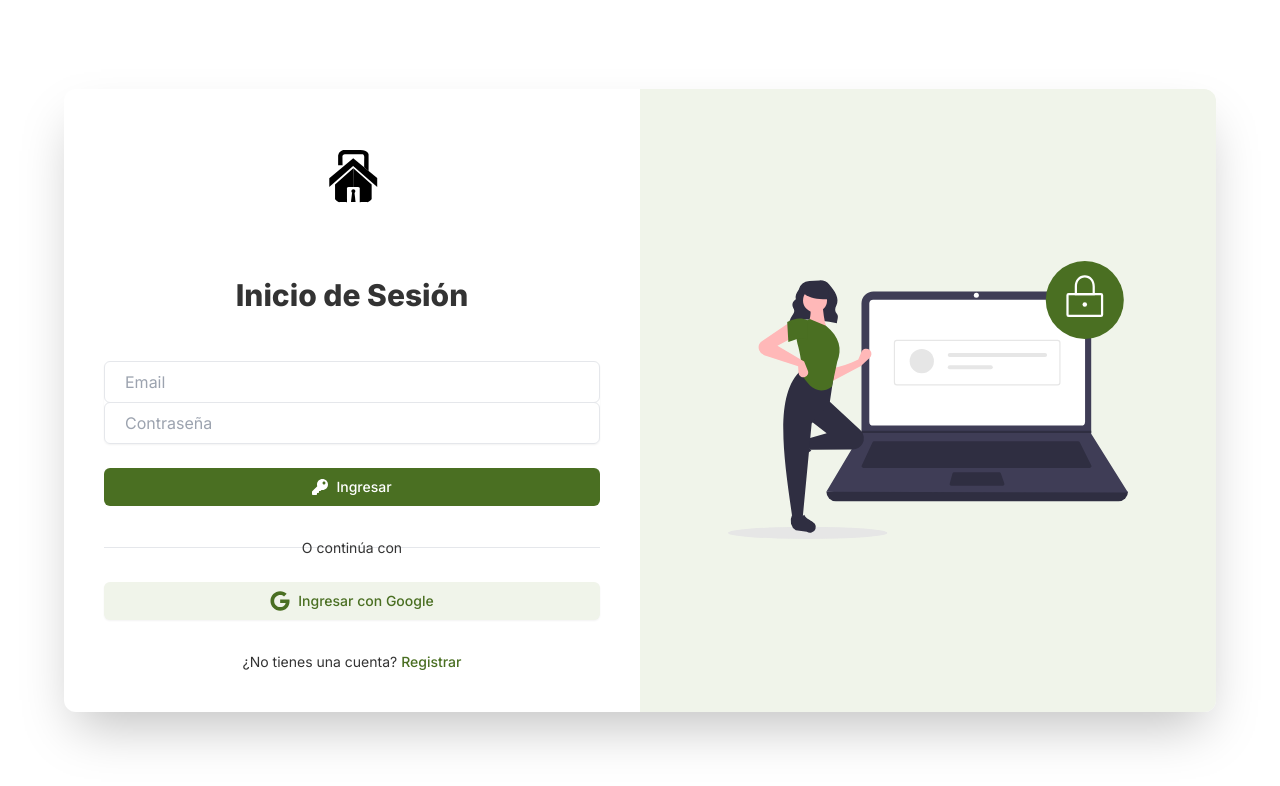
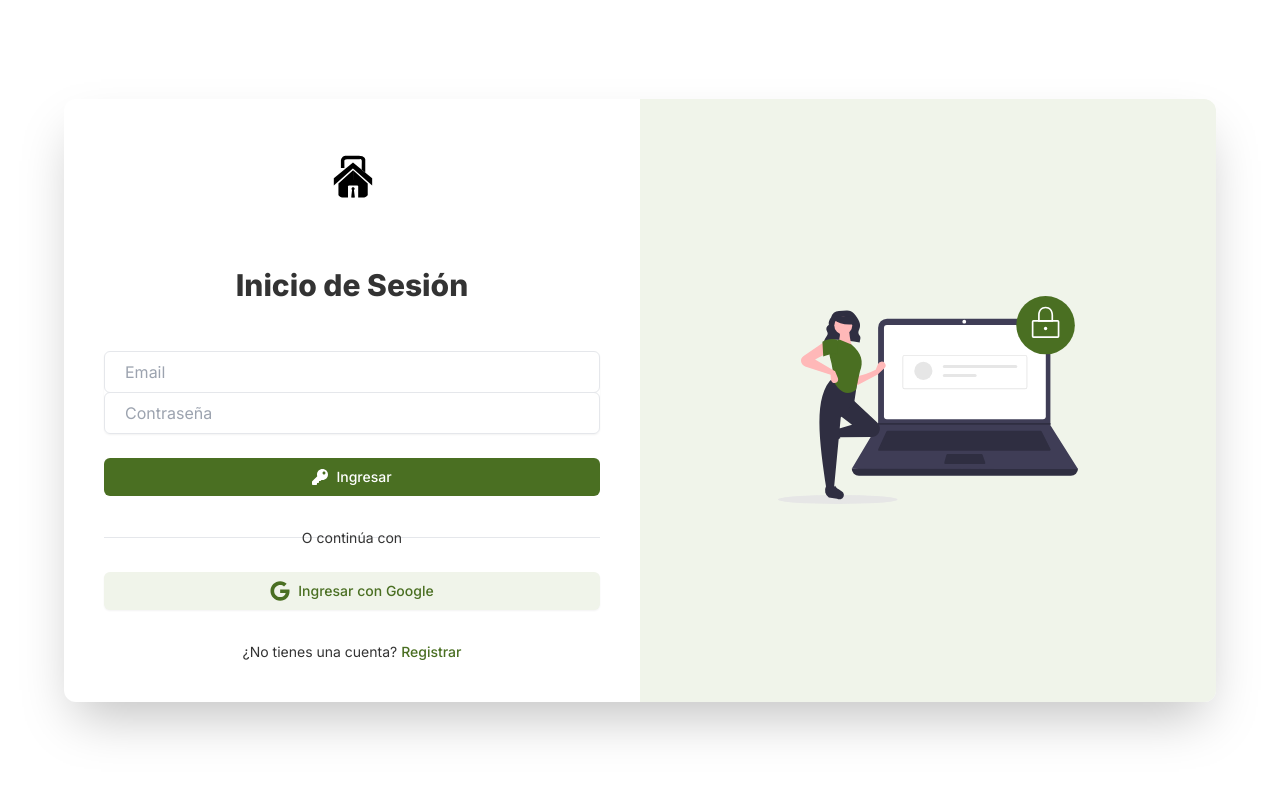
Before and after one commit to bryanhenrry94/urbanoaccesoapp, a Next.js app: page /login in a window 1280 px wide. Shown: the top 786 px of the page. Built offline with nearby package versions, Linux system fonts and the light colour scheme; no server answers.

Commit message:
ajuste de pantalla login y registro a movil

```diff
--- a/src/app/login/page.tsx
+++ b/src/app/login/page.tsx
@@ -86,22 +86,22 @@ const LoginPage: React.FC = () => {
   };
 
   return (
-    <div className="min-h-screen bg-background-alt flex items-center justify-center">
-      <div className="flex w-full max-w-6xl bg-background rounded-xl shadow-2xl overflow-hidden">
-        <div className="w-1/2 p-10 space-y-8">
+    <div className="min-h-screen bg-background-alt flex items-center justify-center p-4">
+      <div className="flex flex-col md:flex-row w-full max-w-6xl bg-background rounded-xl shadow-2xl overflow-hidden">
+        <div className="w-full md:w-1/2 p-6 md:p-10 space-y-6 md:space-y-8">
           <div className="flex flex-col items-center">
             <Image
               src="/UrbanoAcceso.svg"
               alt="Logo"
-              width={100}
-              height={100}
-              className="mb-6"
+              width={80}
+              height={80}
+              className="mb-4 md:mb-6"
             />
-            <h2 className="mt-6 text-center text-3xl font-extrabold text-text">
+            <h2 className="mt-4 md:mt-6 text-center text-2xl md:text-3xl font-extrabold text-text">
               Inicio de Sesión
             </h2>
           </div>
-          <form className="mt-8 space-y-6" onSubmit={handleSubmit}>
+          <form className="mt-6 md:mt-8 space-y-4 md:space-y-6" onSubmit={handleSubmit}>
             <div className="rounded-md shadow-sm -space-y-px">
               <div>
                 <Label htmlFor="email" className="sr-only">
@@ -148,7 +148,7 @@ const LoginPage: React.FC = () => {
             </div>
           </form>
 
-          <div className="mt-6">
+          <div className="mt-4 md:mt-6">
             <div className="relative">
               <div className="absolute inset-0 flex items-center">
                 <div className="w-full border-t border-border"></div>
@@ -158,7 +158,7 @@ const LoginPage: React.FC = () => {
               </div>
             </div>
 
-            <div className="mt-6">
+            <div className="mt-4 md:mt-6">
               <LoginGoogle
                 onClick={handleLoginWithGoogle}
                 className="w-full flex justify-center py-2 px-4 border border-transparent rounded-md shadow-sm text-sm font-medium text-text bg-secondary hover:bg-secondary-dark focus:outline-none focus:ring-2 focus:ring-offset-2 focus:ring-primary transition-default"
@@ -169,7 +169,7 @@ const LoginPage: React.FC = () => {
             </div>
           </div>
 
-          <p className="mt-6 text-center text-sm text-text-light">
+          <p className="mt-4 md:mt-6 text-center text-sm text-text-light">
             ¿No tienes una cuenta?{" "}
             <Link
               href="/register"
@@ -179,13 +179,13 @@ const LoginPage: React.FC = () => {
             </Link>
           </p>
         </div>
-        <div className="w-1/2 bg-secondary flex items-center justify-center">
+        <div className="hidden md:flex w-full md:w-1/2 bg-secondary items-center justify-center p-6 md:p-0">
           <Image
             src="/images/login.svg"
             alt="Expense Management"
-            width={400}
-            height={400}
-            className="object-cover"
+            width={300}
+            height={300}
+            className="object-cover max-w-full h-auto"
           />
         </div>
       </div>
--- a/src/app/register/page.tsx
+++ b/src/app/register/page.tsx
@@ -135,7 +135,7 @@ const StartPage = () => {
         </p>
       </div>
 
-      <div className="w-full md:w-3/5 lg:w-2/3 relative bg-secondary flex items-center justify-center">
+      <div className="hidden md:flex w-full md:w-3/5 lg:w-2/3 relative bg-secondary items-center justify-center">
         <Image
           src="/images/register.svg"
           alt="Imagen de bienvenida"
```
